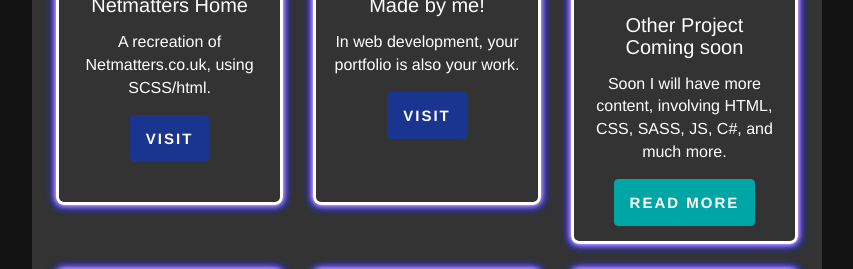
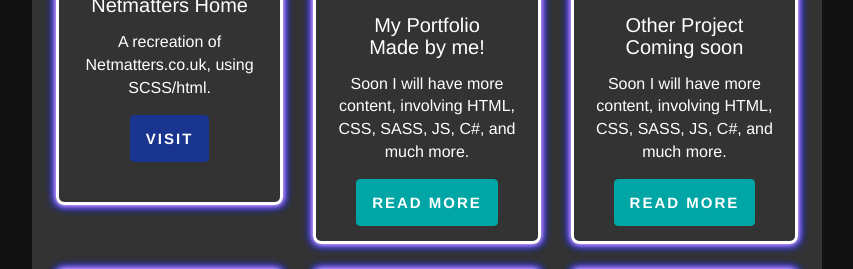
Before and after one commit to liamswork/Portfolio-Old, a PHP site: page / in a window 1280 px wide. Shown: the part 1088-1357 px from the top of the page, without its empty margins (363-1216 px from the left). Run offline with PHP 8.4, Linux system fonts and the light colour scheme; some web fonts are replaced.

Commit message:
-Removed placeholder alt text on imgs, removed portfolio project card

```diff
--- a/css/style.css
+++ b/css/style.css
@@ -1358,10 +1358,6 @@ hr.rounded {
 }
 
 @media (max-height: 750px) {
-  .sidenav .nav-link-container a h1 {
-    height: 250px;
-    width: 300px;
-  }
   .sidenav .nav-link-container a h2 {
     margin: 0;
   }
--- a/index.html
+++ b/index.html
@@ -97,7 +97,7 @@
 
                         <!--Project 2-->
                         <div class="col-lg-4 col-sm-6">
-                            <div class="item webpage">
+                            <div class="item placeholder">
                               <a class="project-link" href="#"></a>
                               <a></a>
                               <div class="img-container">
@@ -105,7 +105,7 @@
                                 <a href="#" class="category btn-tooltip"> Webpage </a>
                                 <a class="img">
                                   <picture>
-                                    <img src="img/portfolio.png" class="img-responsive" alt="My portfolio which you are on is one of my projects">
+                                    <img src="img/coming-soon.jpg" class="img-responsive" alt="More Projects Coming Soon!">
                                   </picture>
                                 </a>
                               </div>
@@ -113,8 +113,8 @@
                                 <h3>
                                   <a href="#"> My Portfolio <br> Made by me! </a>
                                 </h3>
-                                <p>In web development, your portfolio is also your work.</p>
-                                <a class="btn btn-webpage" href="#"> Visit </a>
+                                <p>Soon I will have more content, involving HTML, CSS, SASS, JS, C#, and much more.</p>
+                                <a class="btn btn-placeholder" href="#"> Read More </a>
                               </div>
                             </div>
                         </div>
@@ -128,7 +128,7 @@
                                 <a></a>
                                 <a href="#" class="category btn-tooltip"> Coming soon </a>
                                 <a class="img">
-                                  <img src="img/coming-soon.jpg" class="img-responsive" alt="The Green Team Reducing Our Carbon Footprint - Part 6">
+                                  <img src="img/coming-soon.jpg" class="img-responsive" alt="More Projects Coming Soon!">
                                 </a>
                               </div>
                               <div class="block">
@@ -151,7 +151,7 @@
                                 <a href="#" class="category btn-tooltip"> Coming soon </a>
                                 <a class="img">
                                   <picture>
-                                    <img src="img/coming-soon.jpg" class="img-responsive" alt="Receptionist Vacancy Norfolk">
+                                    <img src="img/coming-soon.jpg" class="img-responsive" alt="More Projects Coming Soon!">
                                   </picture>
                                 </a>
                               </div>
@@ -175,7 +175,7 @@
                               <a href="#" class="category btn-tooltip"> Coming soon </a>
                               <a class="img">
                                 <picture>
-                                  <img src="img/coming-soon.jpg" class="img-responsive" alt="UP Building Products - Web Case Study">
+                                  <img src="img/coming-soon.jpg" class="img-responsive" alt="More Projects Coming Soon!">
                                 </picture>
                               </a>
                             </div>
@@ -198,7 +198,7 @@
                               <a></a>
                               <a href="#" class="category btn-tooltip"> Coming soon </a>
                               <a class="img ">
-                                <img src="img/coming-soon.jpg" class="img-responsive" alt="The Green Team Reducing Our Carbon Footprint - Part 6">
+                                <img src="img/coming-soon.jpg" class="img-responsive" alt="More Projects Coming Soon!">
                               </a>
                             </div>
                             <div class="block">
--- a/scss/mediaqueries/home/_navqueries.scss
+++ b/scss/mediaqueries/home/_navqueries.scss
@@ -1,9 +1,5 @@
 @media (max-height: 750px) {
   .sidenav .nav-link-container a{
-  h1{
-    height:250px;
-    width:300px;
-  }
 
     h2{
       margin:0;
```
